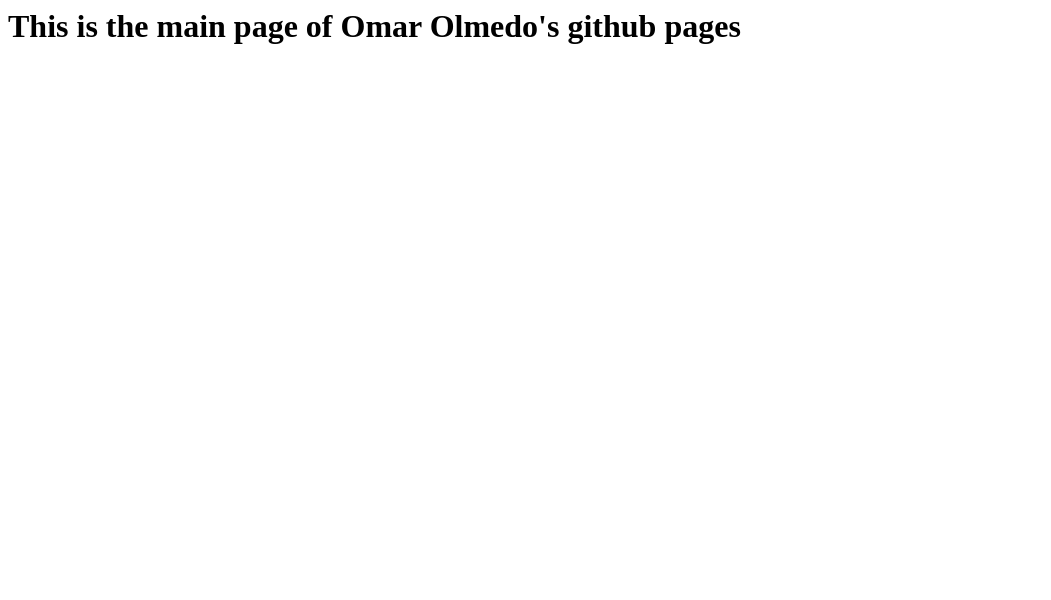
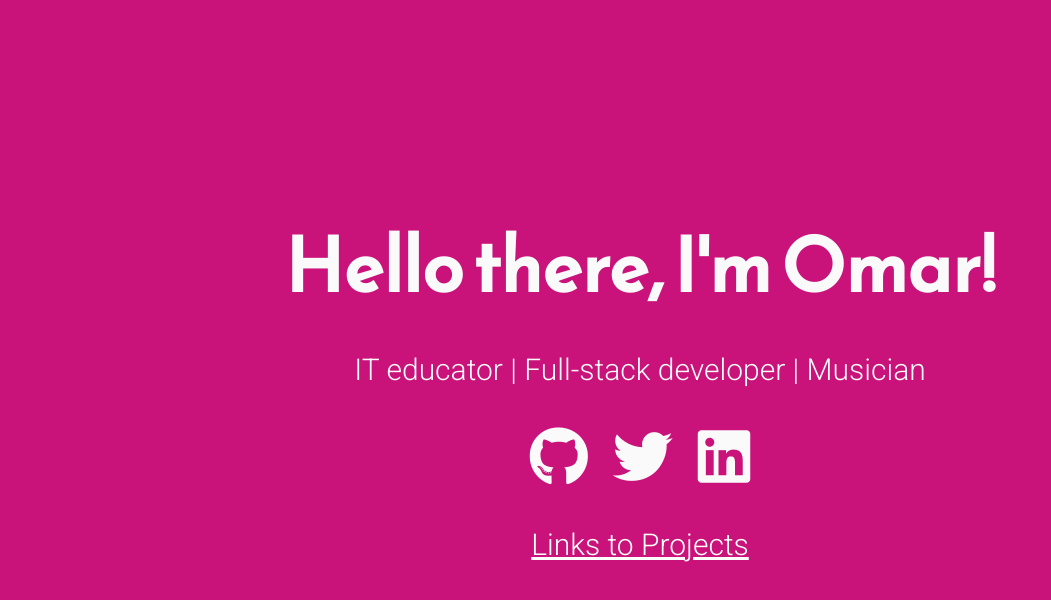
Before and after one commit to StratocasterO/stratocastero.github.io, a plain HTML site: page index.html in a window 1280 px wide. Shown: the whole page, without its empty margins (0-1051 px from the left). Drawn offline with Linux system fonts and the light colour scheme.

Commit message:
added css, index, projects and 404

```diff
--- /dev/null
+++ b/css/reset.css
@@ -0,0 +1,25 @@
+/* Minimal CSS Reset */
+
+html {
+  box-sizing: border-box;
+  font-size: 12px;
+}
+
+*, *:before, *:after {
+  box-sizing: inherit;
+}
+
+body, h1, h2, h3, h4, h5, h6, p, ol, ul {
+  margin: 0;
+  padding: 0;
+  font-weight: normal;
+}
+
+ol, ul:not(.projects) {
+  list-style: none;
+}
+
+img {
+  max-width: 100%;
+  height: auto;
+}
--- /dev/null
+++ b/css/styles.css
@@ -0,0 +1,85 @@
+/* Typography */
+
+html {
+	font-family: 'Roboto', sans-serif;
+}
+
+@media (min-width: 576px) {
+	html {
+		font-size: 14px;
+	}
+}
+
+@media (min-width: 768px) {
+	html {
+		font-size: 16px;
+	}
+}
+
+@media (min-width: 992px) {
+	html {
+		font-size: 18px;
+	}
+}
+
+@media (min-width: 1200px) {
+	html {
+		font-size: 20px;
+	}
+}
+
+.icons-social i {
+	font-size: 3em;
+}
+
+/* Custom Styles */
+
+main {
+	display: flex;
+	flex-direction: column;
+	flex: 1;
+	padding: 0 30px;
+}
+
+main:not(.projects) {
+	min-height: 100vh;
+	justify-content: center;
+	text-align: center;
+}
+
+main > .intro {
+	font-family: 'Reem Kufi', sans-serif;
+	font-size: 3.75em;
+	font-weight: 600;
+}
+
+main > .tagline {
+	font-size: 1.5rem;
+	margin: 1.5rem 0;
+	font-weight: 100;
+}
+
+.icons-social i {
+	padding: 10px;
+}
+
+.devto {
+	margin-bottom: -0.20rem;
+}
+
+.devto svg {
+	margin-bottom: -0.20rem;
+	margin-left: 0.675rem;;
+	width: 2.65rem;
+	height: 2.65rem;
+}
+
+h2 {
+	text-align: left;
+}
+
+ul.projects {
+	text-align: left;
+	padding-bottom: 1em;
+	list-style: square;
+}
--- /dev/null
+++ b/css/themes/green-white.css
@@ -0,0 +1,14 @@
+/* Theme */
+
+main {
+	background: #43A047;
+	color: #FAFAFA;
+}
+
+.icons-social a {
+	color: #FAFAFA;
+}
+
+.icons-social a svg path{
+	fill: #FAFAFA;
+}
--- /dev/null
+++ b/css/themes/grey-white.css
@@ -0,0 +1,14 @@
+/* Theme */
+
+main {
+	background: #485564;
+	color: #FAFAFA;
+}
+
+.icons-social a {
+	color: #FAFAFA;
+}
+
+.icons-social a svg path{
+	fill: #FAFAFA;
+}
--- /dev/null
+++ b/css/themes/indigo-white.css
@@ -0,0 +1,22 @@
+/* Theme */
+
+main {
+	background: #c9127a;
+	color: #FAFAFA;
+}
+
+.icons-social a {
+	color: #FAFAFA;
+}
+
+.icons-social a svg path{
+	fill: #FAFAFA;
+}
+
+.dev-badge {
+	width: 76px;
+}
+
+a {
+	color: #FFFFFF;
+}
--- /dev/null
+++ b/css/themes/red-white.css
@@ -0,0 +1,14 @@
+/* Theme */
+
+main {
+	background: #AF3D4E;
+	color: #FAFAFA;
+}
+
+.icons-social a {
+	color: #FAFAFA;
+}
+
+.icons-social a svg path{
+	fill: #FAFAFA;
+}
--- /dev/null
+++ b/css/themes/white-blue.css
@@ -0,0 +1,14 @@
+/* Theme */
+
+main {
+	background: #FAFAFA;
+	color: #0277BD;
+}
+
+.icons-social a {
+	color: #0277BD;
+}
+
+.icons-social a svg path{
+	fill: #0277BD;
+}
--- /dev/null
+++ b/css/themes/white-grey.css
@@ -0,0 +1,14 @@
+/* Theme */
+
+main {
+	background: #EDEDED;
+	color: #4B5658;
+}
+
+.icons-social a {
+	color: #4B5658;
+}
+
+.icons-social a svg path{
+	fill: #4B5658;
+}
--- /dev/null
+++ b/css/themes/white-indigo.css
@@ -0,0 +1,14 @@
+/* Theme */
+
+main {
+	background: #E8EAF6;
+	color: #303F9F;
+}
+
+.icons-social a {
+	color: #303F9F;
+}
+
+.icons-social a svg path{
+	fill: #303F9F;
+}
--- /dev/null
+++ b/css/themes/white-red.css
@@ -0,0 +1,14 @@
+/* Theme */
+
+main {
+	background: #EDEDED;
+	color: #AF3D4E;
+}
+
+.icons-social a {
+	color: #AF3D4E;
+}
+
+.icons-social a svg path{
+	fill: #AF3D4E;
+}
--- /dev/null
+++ b/css/themes/yellow-black.css
@@ -0,0 +1,14 @@
+/* Theme */
+
+main {
+	background: #FFEB3B;
+	color: #1E1E1E;
+}
+
+.icons-social a {
+	color: #1E1E1E;
+}
+
+.icons-social a svg path{
+	fill: #1E1E1E;
+}
--- a/index.html
+++ b/index.html
@@ -1 +1,37 @@
-<h1>This is the main page of Omar Olmedo's github pages</h1>
+<!DOCTYPE html>
+<html>
+<head>
+	<meta charset="utf-8">
+	<meta http-equiv="X-UA-Compatible" content="IE=edge">
+	<meta name="viewport" content="width=device-width, initial-scale=1.0">
+
+	<title>Omar Olmedo - IT educator</title>
+
+	<link href="https://fonts.googleapis.com/css?family=Reem+Kufi|Roboto:300" rel="stylesheet">
+	<link href="https://use.fontawesome.com/releases/v5.0.8/css/all.css" rel="stylesheet">
+	<link rel="stylesheet" href="css/reset.css">
+	<link rel="stylesheet" href="css/styles.css">
+	<link rel="stylesheet" href="css/themes/indigo-white.css">
+	<!-- <link rel="stylesheet" href="css/themes/green-white.css"> -->
+	<!-- <link rel="stylesheet" href="css/themes/red-white.css"> -->
+	<!-- <link rel="stylesheet" href="css/themes/grey-white.css"> -->
+	<!-- <link rel="stylesheet" href="css/themes/white-indigo.css"> -->
+	<!-- <link rel="stylesheet" href="css/themes/white-blue.css"> -->
+	<!-- <link rel="stylesheet" href="css/themes/white-grey.css"> -->
+	<!-- <link rel="stylesheet" href="css/themes/white-red.css"> -->
+	<!-- <link rel="stylesheet" href="css/themes/yellow-black.css"> -->
+</head>
+<body>
+	<main>
+		<div class="intro">Hello there, I'm Omar!</div>
+		<div class="tagline">IT educator | Full-stack developer | Musician</div>
+		<!-- Find your icons from here - https://fontawesome.com/icons?d=gallery&s=brands -->
+		<div class="icons-social">
+			<a target="_blank" href="https://github.com/stratocastero"><i class="fab fa-github"></i></a>
+			<a target="_blank" href="https://twitter.com/stratocaster_o"><i class="fab fa-twitter"></i></a>
+			<a target="_blank" href="https://www.linkedin.com/in/omarolmedoferrer/"><i class="fab fa-linkedin"></i></a>
+    </div>
+		<div class="tagline"><a href="projects.html"> Links to Projects </a></div>
+	</main>
+</body>
+</html>
```
Also changed, not shown: 404.html (+29 -1 lines), projects.html (added, +40 -0 lines).
